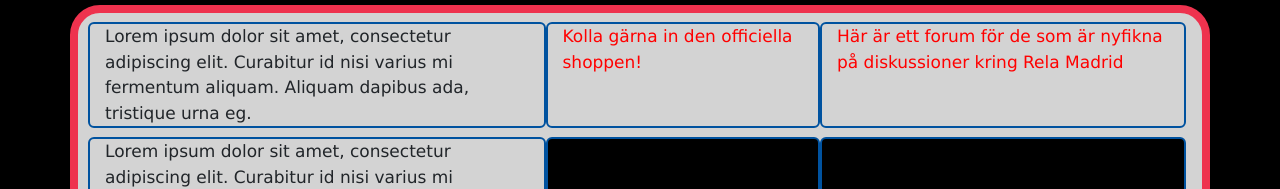
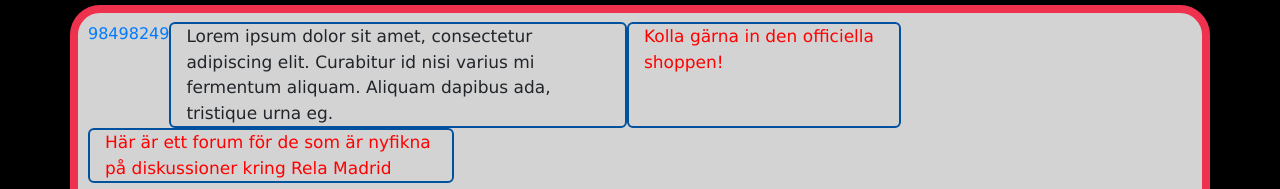
Before and after one commit to philipsoderbom/philipsoderbom.github.io, a plain HTML site: page index.html in a window 1280 px wide. Shown: the part 241-430 px from the top of the page. Drawn offline with nearby package versions, Linux system fonts and the light colour scheme.

Commit message:
Update index.html

```diff
--- a/index.html
+++ b/index.html
@@ -29,7 +29,7 @@
     <div class="Rcontainer">                        <!-- I denna klass har jag min svarta bakgrunsfärg, bakom mitt gridsystem -->
       <h1 class="namn">Startsida</h1>
       <div class="container">
-        <div class="row">
+        <div class="row"><p> <a href="tel: 0763913169">98498249</a></p>
           <div class="col-sm-5 startsida">
             Lorem ipsum dolor sit amet, consectetur adipiscing elit. Curabitur id nisi varius mi fermentum aliquam. Aliquam dapibus ada, tristique urna eg.
           </div>
```
